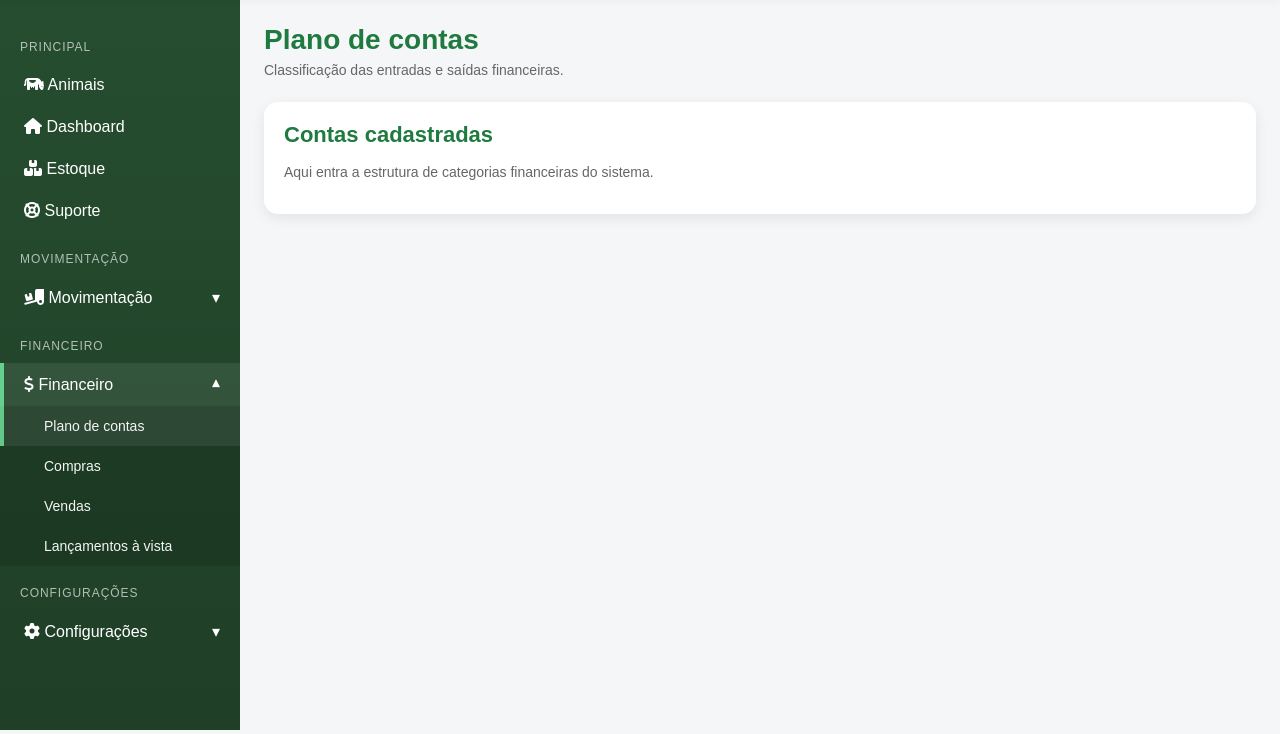
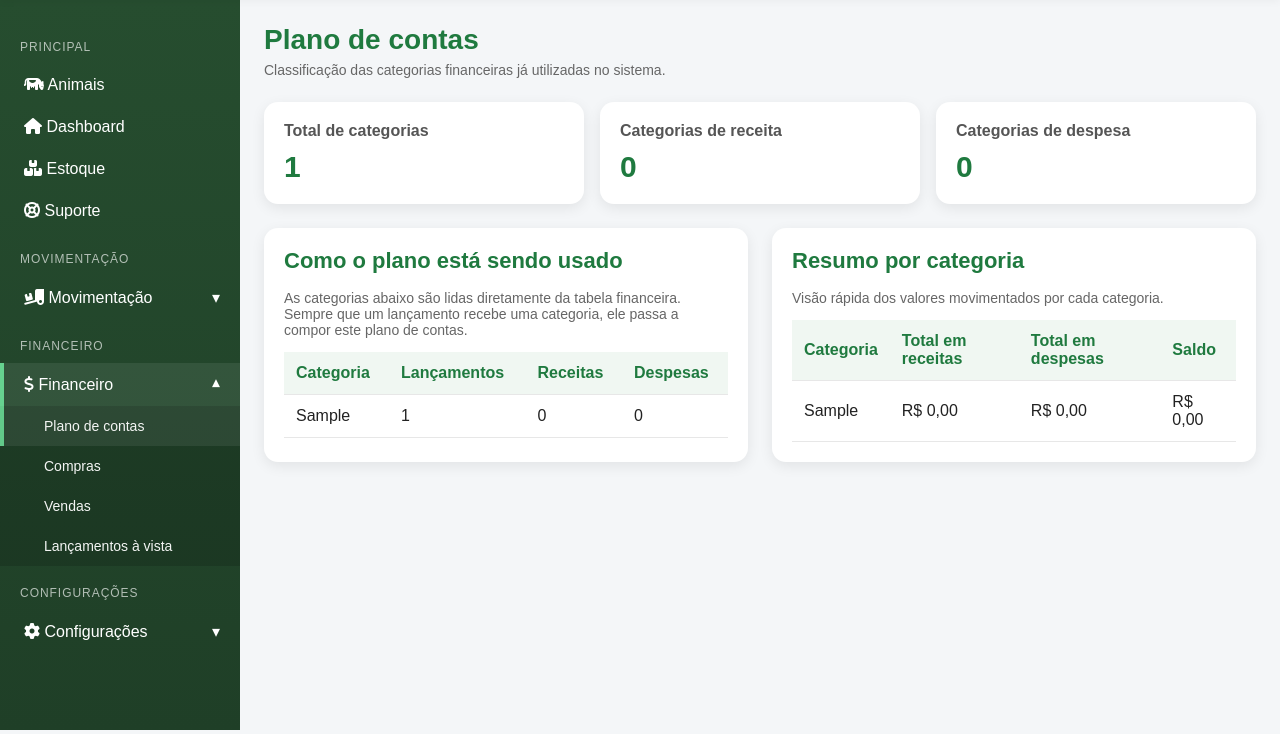
Before and after one commit to otaviograu1654/SISTEMA-GESTAO-AGRO, a PHP site: page /plano_contas.php in a window 1280 px wide. Shown: the part 66-800 px from the top of the page. Run offline with PHP 8.4, Linux system fonts and the light colour scheme; tables that the repository leaves empty or names only in its code hold one stand-in row (values such as "Sample post").

Commit message:
Update financial categories display and error handling

```diff
--- a/backend/plano_contas.php
+++ b/backend/plano_contas.php
@@ -1,16 +1,161 @@
 <?php
+require_once __DIR__ . '/db.php';
 require_once __DIR__ . '/includes/layout.php';
+
+$erroPagina = '';
+$resumo = [
+    'total_categorias' => 0,
+    'categorias_receita' => 0,
+    'categorias_despesa' => 0,
+];
+$categorias = [];
+
+try {
+    $stmtResumo = $pdo->query("
+        SELECT
+            COUNT(DISTINCT categoria) AS total_categorias,
+            COUNT(DISTINCT CASE WHEN tipo = 'Receita' THEN categoria END) AS categorias_receita,
+            COUNT(DISTINCT CASE WHEN tipo = 'Despesa' THEN categoria END) AS categorias_despesa
+        FROM financeiro
+        WHERE categoria IS NOT NULL
+          AND categoria <> ''
+    ");
+    $resumoDb = $stmtResumo->fetch(PDO::FETCH_ASSOC);
+
+    if (is_array($resumoDb)) {
+        $resumo = [
+            'total_categorias' => (int) ($resumoDb['total_categorias'] ?? 0),
+            'categorias_receita' => (int) ($resumoDb['categorias_receita'] ?? 0),
+            'categorias_despesa' => (int) ($resumoDb['categorias_despesa'] ?? 0),
+        ];
+    }
+
+    $stmtCategorias = $pdo->query("
+        SELECT
+            categoria,
+            COUNT(*) AS total_lancamentos,
+            SUM(CASE WHEN tipo = 'Receita' THEN 1 ELSE 0 END) AS total_receitas,
+            SUM(CASE WHEN tipo = 'Despesa' THEN 1 ELSE 0 END) AS total_despesas,
+            SUM(CASE WHEN tipo = 'Receita' THEN valor ELSE 0 END) AS valor_receitas,
+            SUM(CASE WHEN tipo = 'Despesa' THEN valor ELSE 0 END) AS valor_despesas
+        FROM financeiro
+        WHERE categoria IS NOT NULL
+          AND categoria <> ''
+        GROUP BY categoria
+        ORDER BY categoria ASC
+    ");
+    $categorias = $stmtCategorias->fetchAll(PDO::FETCH_ASSOC);
+} catch (PDOException $e) {
+    $erroPagina = 'Não foi possível carregar o plano de contas.';
+}
+
+function formatarMoeda(float $valor): string
+{
+    return 'R$ ' . number_format($valor, 2, ',', '.');
+}
+
 layoutInicio('Plano de contas');
 ?>
 
 <div class="page-header">
     <h1>Plano de contas</h1>
-    <p>Classificação das entradas e saídas financeiras.</p>
+    <p>Classificação das categorias financeiras já utilizadas no sistema.</p>
 </div>
 
-<div class="panel">
-    <h2>Contas cadastradas</h2>
-    <p>Aqui entra a estrutura de categorias financeiras do sistema.</p>
+<?php if ($erroPagina !== ''): ?>
+    <div class="mensagem erro" style="display: block; margin-bottom: 16px;">
+        <?= htmlspecialchars($erroPagina, ENT_QUOTES, 'UTF-8') ?>
+    </div>
+<?php endif; ?>
+
+<div class="cards">
+    <div class="card">
+        <h3>Total de categorias</h3>
+        <div class="value"><?= $resumo['total_categorias'] ?></div>
+    </div>
+    <div class="card">
+        <h3>Categorias de receita</h3>
+        <div class="value"><?= $resumo['categorias_receita'] ?></div>
+    </div>
+    <div class="card">
+        <h3>Categorias de despesa</h3>
+        <div class="value"><?= $resumo['categorias_despesa'] ?></div>
+    </div>
+</div>
+
+<div class="grid-panels">
+    <section class="panel">
+        <h2>Como o plano está sendo usado</h2>
+        <p>As categorias abaixo são lidas diretamente da tabela financeira. Sempre que um lançamento recebe uma categoria, ele passa a compor este plano de contas.</p>
+
+        <div class="table-wrapper">
+            <table>
+                <thead>
+                    <tr>
+                        <th>Categoria</th>
+                        <th>Lançamentos</th>
+                        <th>Receitas</th>
+                        <th>Despesas</th>
+                    </tr>
+                </thead>
+                <tbody>
+                    <?php if (empty($categorias)): ?>
+                        <tr>
+                            <td colspan="4">Nenhuma categoria financeira cadastrada ainda.</td>
+                        </tr>
+                    <?php else: ?>
+                        <?php foreach ($categorias as $categoria): ?>
+                            <tr>
+                                <td><?= htmlspecialchars($categoria['categoria'], ENT_QUOTES, 'UTF-8') ?></td>
+                                <td><?= (int) $categoria['total_lancamentos'] ?></td>
+                                <td><?= (int) $categoria['total_receitas'] ?></td>
+                                <td><?= (int) $categoria['total_despesas'] ?></td>
+                            </tr>
+                        <?php endforeach; ?>
+                    <?php endif; ?>
+                </tbody>
+            </table>
+        </div>
+    </section>
+
+    <section class="panel">
+        <h2>Resumo por categoria</h2>
+        <p>Visão rápida dos valores movimentados por cada categoria.</p>
+
+        <div class="table-wrapper">
+            <table>
+                <thead>
+                    <tr>
+                        <th>Categoria</th>
+                        <th>Total em receitas</th>
+                        <th>Total em despesas</th>
+                        <th>Saldo</th>
+                    </tr>
+                </thead>
+                <tbody>
+                    <?php if (empty($categorias)): ?>
+                        <tr>
+                            <td colspan="4">Sem movimentações para resumir.</td>
+                        </tr>
+                    <?php else: ?>
+                        <?php foreach ($categorias as $categoria): ?>
+                            <?php
+                            $valorReceitas = (float) $categoria['valor_receitas'];
+                            $valorDespesas = (float) $categoria['valor_despesas'];
+                            $saldo = $valorReceitas - $valorDespesas;
+                            ?>
+                            <tr>
+                                <td><?= htmlspecialchars($categoria['categoria'], ENT_QUOTES, 'UTF-8') ?></td>
+                                <td><?= formatarMoeda($valorReceitas) ?></td>
+                                <td><?= formatarMoeda($valorDespesas) ?></td>
+                                <td><?= formatarMoeda($saldo) ?></td>
+                            </tr>
+                        <?php endforeach; ?>
+                    <?php endif; ?>
+                </tbody>
+            </table>
+        </div>
+    </section>
 </div>
 
 <?php layoutFim(); ?>
```
